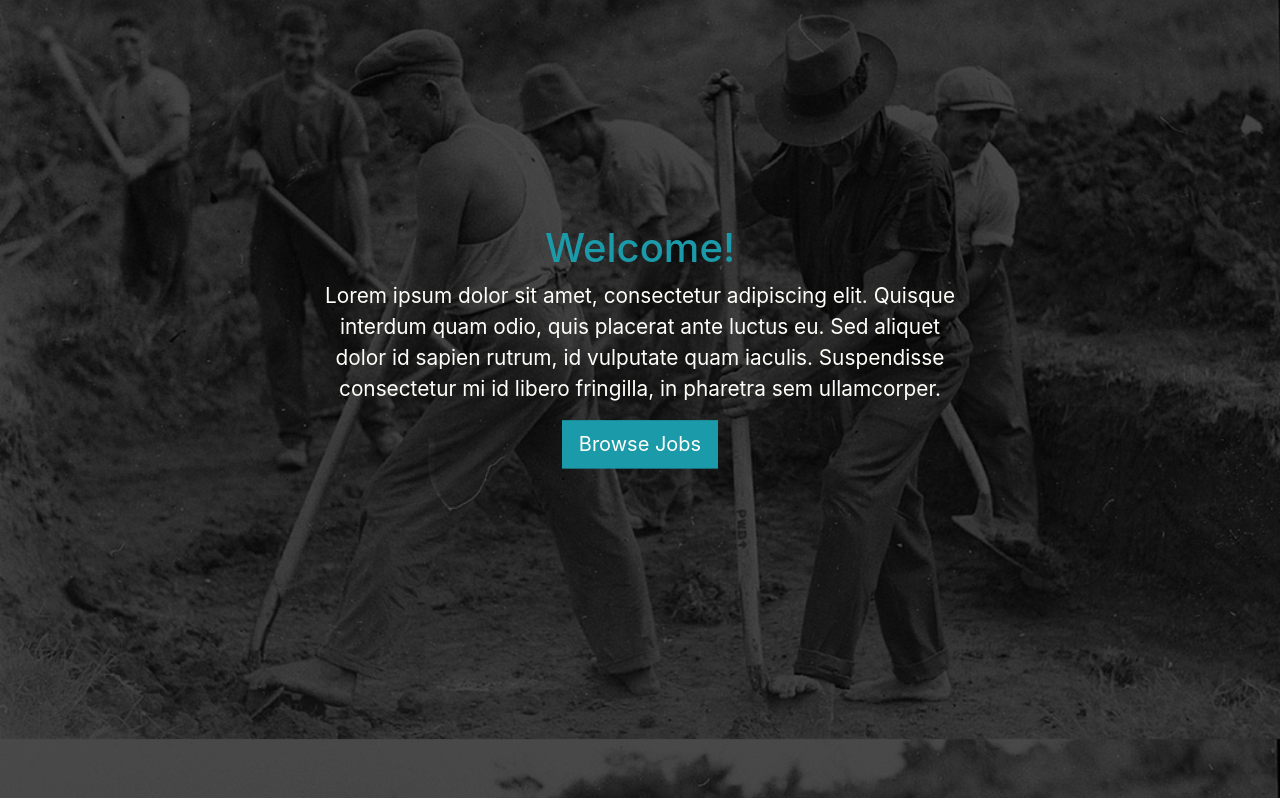
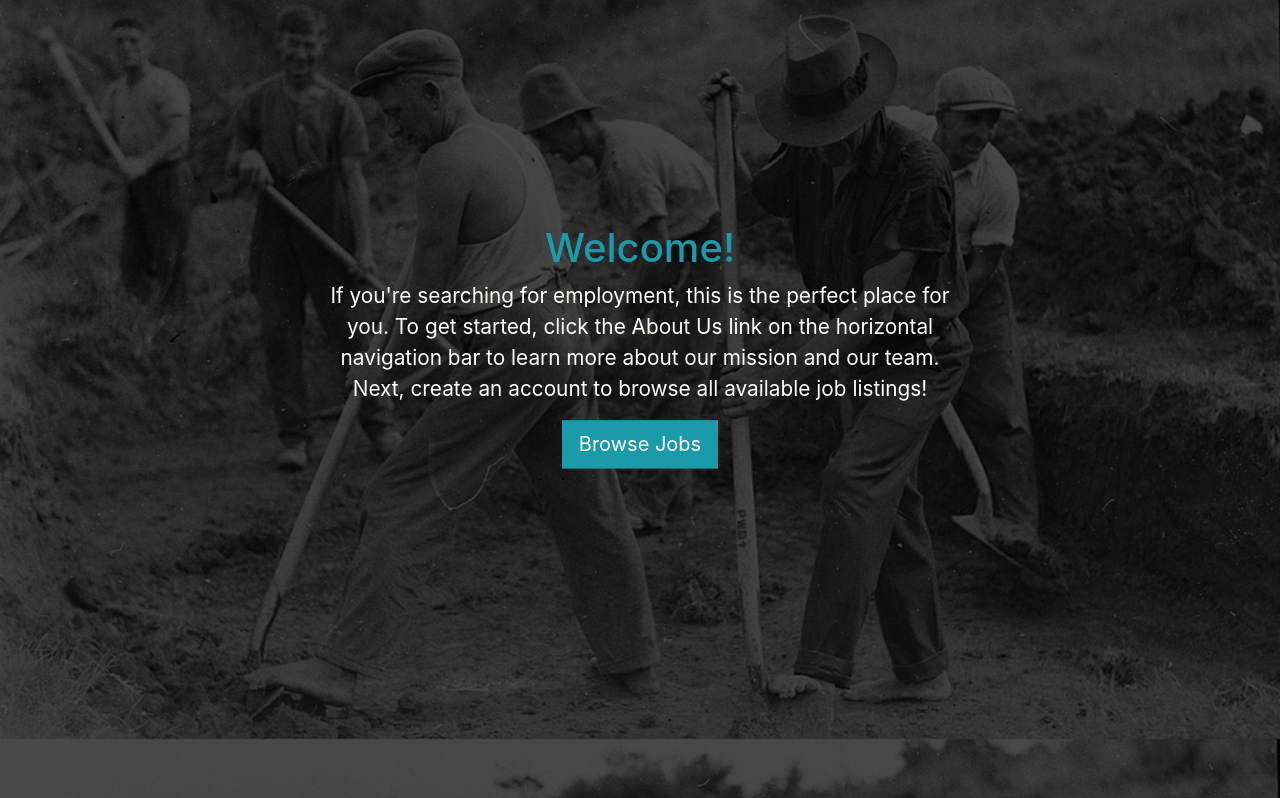
Before and after one commit to ntdkhiem/ByteHacks, a Flask app: template services/web/application/templates/index.html in a window 1280 px wide. Shown: the part 59-857 px from the top of the page. Run offline with Flask 2, Linux system fonts and the light colour scheme; the template is opened without the code that fills it, so the values that code supplies are empty; some libraries are stand-ins or nearby versions; some web fonts are replaced.

Commit message:
:zap: add header text

```diff
--- a/services/web/application/templates/index.html
+++ b/services/web/application/templates/index.html
@@ -9,7 +9,7 @@ Home
 	<div class="overlay"></div>
 	<div class="description">
 		<h1>Welcome!</h1>
-		<p>Lorem ipsum dolor sit amet, consectetur adipiscing elit. Quisque interdum quam odio, quis placerat ante luctus eu. Sed aliquet dolor id sapien rutrum, id vulputate quam iaculis. Suspendisse consectetur mi id libero fringilla, in pharetra sem ullamcorper.</p>
+		<p>If you're searching for employment, this is the perfect place for you. To get started, click the About Us link on the horizontal navigation bar to learn more about our mission and our team. Next, create an account to browse all available job listings!</p>
 		<a href="{{ url_for('Dashboard.index') }}"><button class="btn btn-outline-secondary btn-lg">Browse Jobs</button></a>
 	</div>
 </header>
```
